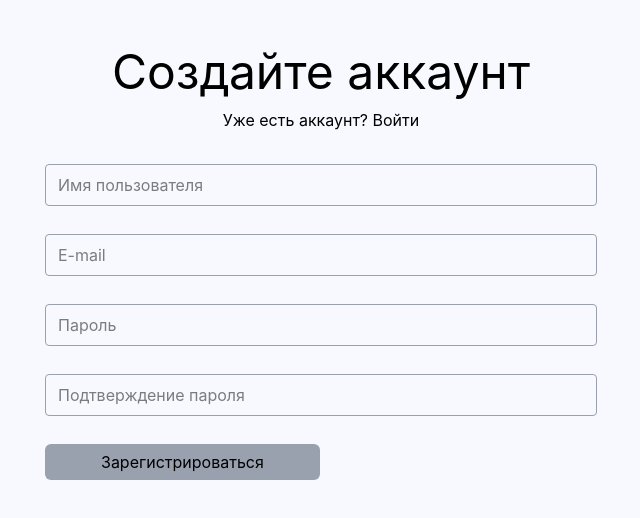
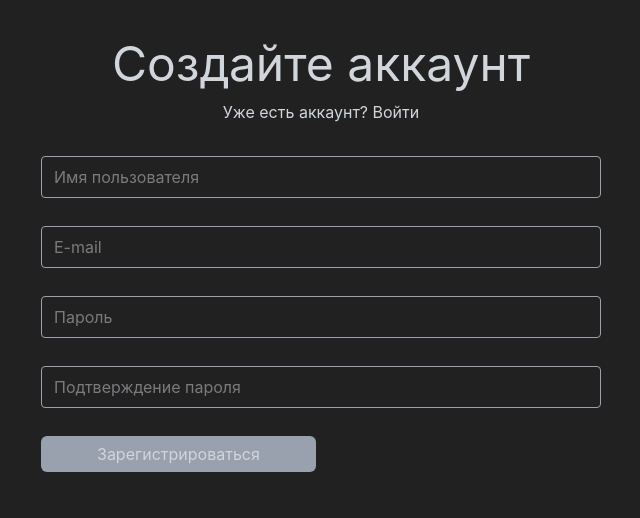
Before and after one commit to vadim5222/practice-project, a React (Vite) app in the folder frontend/client/: page /register in a window 1280 px wide. Shown: the top 518 px of the page, without its empty margins (319-959 px from the left). Built offline with nearby package versions, Linux system fonts and the light colour scheme.

Commit message:
user functionality for registration and authorization has been implemented

```diff
--- a/frontend/client/package.json
+++ b/frontend/client/package.json
@@ -16,6 +16,7 @@
     "react": "^19.2.6",
     "react-dom": "^19.2.6",
     "react-hook-form": "^7.78.0",
+    "react-pro-sidebar": "^1.1.0",
     "react-router": "^7.17.0",
     "react-router-dom": "^7.17.0",
     "tailwindcss": "^4.3.0"
--- a/frontend/client/src/App.css
+++ b/frontend/client/src/App.css
@@ -1 +1,5 @@
 @import 'tailwindcss';
+
+body{
+    background-color: #212121;
+}
--- a/frontend/client/src/App.jsx
+++ b/frontend/client/src/App.jsx
@@ -1,31 +1,31 @@
 import './App.css'
 import { useState, useEffect } from 'react'
 import AxiosRequest from './utils/AxiosRequest'
-import { useNavigate } from 'react-router'
+import { Link } from 'react-router'
 
 function App() {
 
   const [user, setUser] = useState(null)
-  const navigate = useNavigate()
 
   useEffect(() => {
     AxiosRequest.get('api/user/info', {
       withCredentials: true
     })
-    .then(res => {
-      setUser(res.data.data.user)
-    })
-    .catch(() => setUser(null))
+      .then(res => {
+        setUser(res.data.data.user)
+      })
+      .catch(() => setUser(null))
   }, [])
 
 
-  const Logout = async(data) => {
-    try{
-      const response = await AxiosRequest.post('api/auth/logout',{},{
+  const Logout = async (data) => {
+    try {
+      const response = await AxiosRequest.post('api/auth/logout', {}, {
         withCredentials: true
       })
+      setUser(null)
       console.log(response)
-    }catch(e){
+    } catch (e) {
       console.log(e)
     }
   }
@@ -34,7 +34,7 @@ function App() {
 
   return (
     <>
-      <h1>{user ? `Добро пожаловать ${user.username}` : 'Чтобы пользоваться нашим сервисом авторизуйтесь'}</h1>
+      <h1>{user ? `Добро пожаловать ${user.username}` : <Link to='/login'>Авторизуйтесь</Link>}</h1>
       {user && <button onClick={Logout}>Выйти</button>}
     </>
   )
--- a/frontend/client/src/components/LoginForm.jsx
+++ b/frontend/client/src/components/LoginForm.jsx
@@ -3,11 +3,13 @@ import { Link } from 'react-router'
 import AxiosRequest from '../utils/AxiosRequest'
 import { redirect } from 'react-router'
 import { useEffect, useState } from 'react'
+import { useNavigate } from 'react-router'
 
 const LoginForm = () => {
 
     const { register, handleSubmit } = useForm()
     const [user, setUser] = useState(null)
+    const navigate = useNavigate()
 
 
     const onLogin = async (data) => {
@@ -19,18 +21,13 @@ const LoginForm = () => {
                 withCredentials: true
             })
             console.log(response)
+            navigate('/')
         } catch (e) {
             console.log(e)
         }
     }
 
-    useEffect(() => {
-        AxiosRequest.get('api/user/info', {
-            withCredentials: true
-        })
-            .then(res => { setUser(res.data.data.user) })
-            .catch(() => setUser(null))
-    }, [user])
+
 
 
     return (
--- a/frontend/client/src/index.css
+++ b/frontend/client/src/index.css
@@ -1,5 +1,5 @@
 @import 'tailwindcss';
 
 body{
-    background-color:  #F8F8FF
+    background-color:  #212121,
 }
--- a/frontend/client/src/pages/LoginPage.jsx
+++ b/frontend/client/src/pages/LoginPage.jsx
@@ -1,34 +1,11 @@
 import LoginForm from "../components/LoginForm"
-import { useState, useEffect } from "react"
-import { useNavigate } from "react-router"
-import AxiosRequest from "../utils/AxiosRequest"
-
 
 const LoginPage = () => {
 
-    const [user, setUser] = useState(null)
-    const navigate = useNavigate()
-
-    useEffect(() => {
-        AxiosRequest.get('api/user/info', {
-            withCredentials: true
-        })
-        .then(res => {setUser(res.data.data.user)})
-        .catch(() => setUser(null))
-    })
-
-    useEffect(() => {
-        if (user){
-            navigate('/')
-        }
-    })
-
-
-
     return (
-        <>
+        <div className="text-gray-300">
             <LoginForm />
-        </>
+        </div>
     )
 }
 
--- a/frontend/client/src/pages/RegisterPage.jsx
+++ b/frontend/client/src/pages/RegisterPage.jsx
@@ -2,11 +2,9 @@ import RegisterForm from "../components/RegisterForm"
 
 const RegisterPage = () => {
     return (
-        <div>
-            <div className="p-2 flex items-center">
+            <div className="text-gray-300">
                 <RegisterForm />
             </div>
-        </div>
     )
 }
 
```
Also changed, not shown: 1 other file (tests, documents, lock files or other folders).
